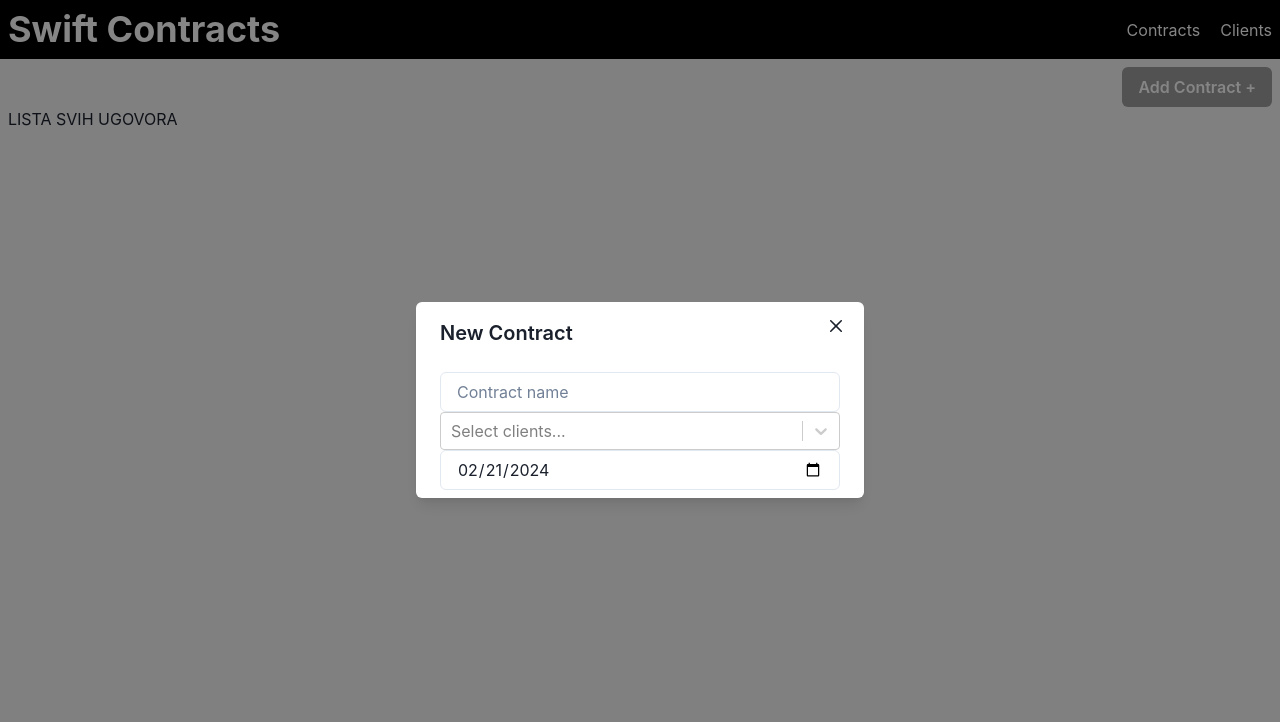
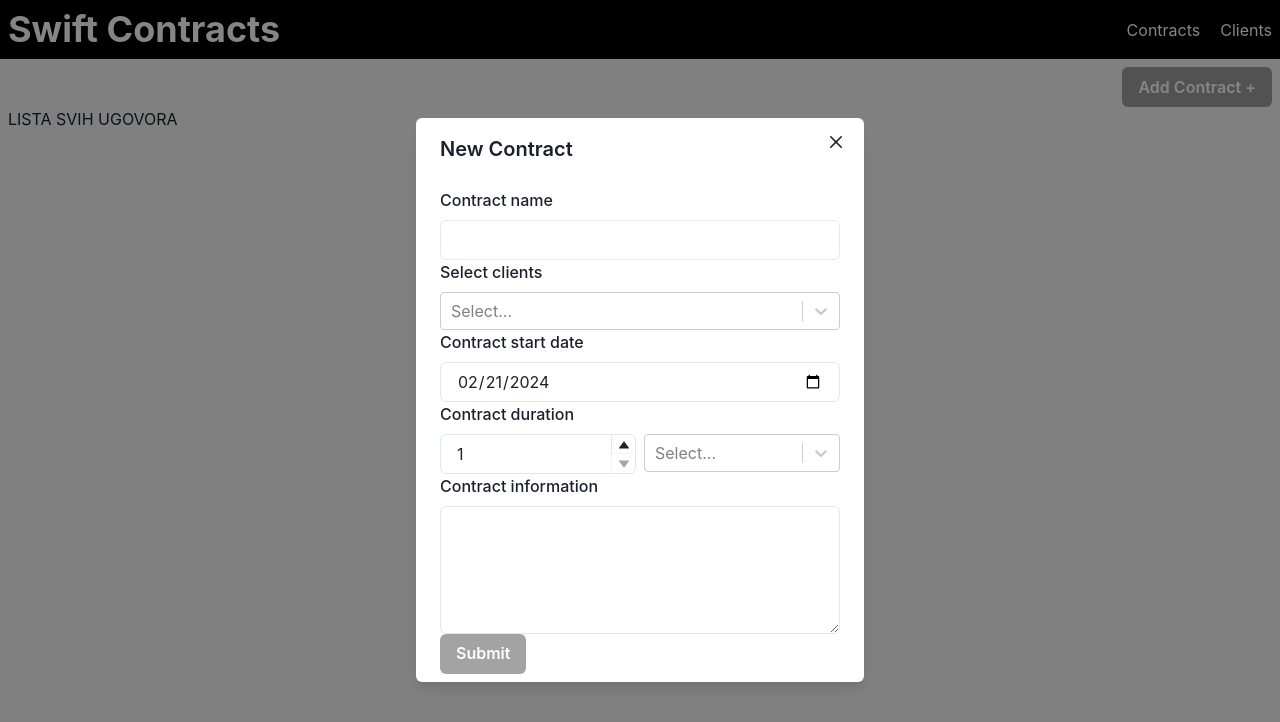
Before and after one commit to dariovargaos/helioz-assignment, a React (Vite) app in the folder swift-contracts/: page /contracts in a window 1280 px wide. Both pictures are taken after a click on the button "Add Contract +". Shown: the top 722 px of the page. Built offline with nearby package versions, Linux system fonts and the light colour scheme.

Commit message:
Added forms for adding contracts and clients using react hook form

```diff
--- a/swift-contracts/src/pages/Clients.tsx
+++ b/swift-contracts/src/pages/Clients.tsx
@@ -1,13 +1,147 @@
-import { Box, Button, Flex } from "@chakra-ui/react";
+import { useState } from "react";
+import { Controller, useForm } from "react-hook-form";
+import Select from "react-select";
+import {
+  Box,
+  Button,
+  Flex,
+  FormControl,
+  FormLabel,
+  Input,
+  Modal,
+  ModalOverlay,
+  ModalContent,
+  ModalHeader,
+  ModalBody,
+  ModalCloseButton,
+  Text,
+} from "@chakra-ui/react";
+export default function Dashboard() {
+  const [isOpenModal, setIsOpenModal] = useState<boolean>(false);
 
-export default function Dashboard() {
+  const closeModal = () => {
+    reset();
+    setIsOpenModal(false);
+  };
+
+  const {
+    register,
+    handleSubmit,
+    reset,
+    formState: { errors },
+  } = useForm();
+
+  const onSubmit = (data) => {
+    console.log(data);
+
+    reset();
+    closeModal();
+  };
   return (
     <Box as="main" p={2}>
       <Flex justify="flex-end">
-        <Button colorScheme="blackAlpha">Add Client +</Button>
+        <Button onClick={() => setIsOpenModal(true)} colorScheme="blackAlpha">
+          Add Client +
+        </Button>
       </Flex>
 
       <Box>LISTA SVIH KLIJENATA</Box>
+
+      <Modal isOpen={isOpenModal} onClose={closeModal} isCentered>
+        <ModalOverlay />
+        <ModalContent>
+          <ModalHeader>New Client</ModalHeader>
+          <ModalCloseButton />
+          <ModalBody>
+            <form onSubmit={handleSubmit(onSubmit)}>
+              <FormControl>
+                <FormLabel>Name</FormLabel>
+                <Input
+                  {...register("clientName", {
+                    required: {
+                      value: true,
+                      message: "Name is required.",
+                    },
+                  })}
+                  type="text"
+                />
+                {errors.clientName?.message && (
+                  <Text color="red">{errors.clientName.message}</Text>
+                )}
+              </FormControl>
+
+              <FormControl>
+                <FormLabel>ID Number</FormLabel>
+                <Input
+                  {...register("clientIdNumber", {
+                    required: {
+                      value: true,
+                      message: "ID is required.",
+                    },
+                  })}
+                  type="number"
+                />
+                {errors.clientIdNumber?.message && (
+                  <Text color="red">{errors.clientIdNumber.message}</Text>
+                )}
+              </FormControl>
+
+              <FormControl>
+                <FormLabel>Address</FormLabel>
+                <Input
+                  {...register("clientAddress", {
+                    required: {
+                      value: true,
+                      message: "Address is required.",
+                    },
+                  })}
+                  type="text"
+                />
+                {errors.clientAddress?.message && (
+                  <Text color="red">{errors.clientAddress.message}</Text>
+                )}
+              </FormControl>
+              <FormControl>
+                <FormLabel>Email</FormLabel>
+                <Input
+                  {...register("clientEmail", {
+                    required: {
+                      value: true,
+                      message: "Email is required.",
+                    },
+                    pattern: {
+                      value: /^[a-zA-Z0-9._-]+@[a-zA-Z0-9.-]+\.[a-zA-Z]{2,6}$/,
+                      message: "Invalid email address",
+                    },
+                  })}
+                  type="email"
+                />
+                {errors.clientEmail?.message && (
+                  <Text color="red">{errors.clientEmail.message}</Text>
+                )}
+              </FormControl>
+              <FormControl>
+                <FormLabel>Contact number</FormLabel>
+                <Input
+                  {...register("clientContactNumber", {
+                    required: {
+                      value: true,
+                      message: "Contact number is required.",
+                    },
+                  })}
+                  type="number"
+                />
+                {errors.clientContactNumber?.message && (
+                  <Text color="red">{errors.clientContactNumber.message}</Text>
+                )}
+              </FormControl>
+              <Button type="submit" colorScheme="blackAlpha">
+                Submit
+              </Button>
+            </form>
+          </ModalBody>
+        </ModalContent>
+      </Modal>
     </Box>
   );
 }
--- a/swift-contracts/src/pages/Contracts.tsx
+++ b/swift-contracts/src/pages/Contracts.tsx
@@ -6,6 +6,7 @@ import {
   Button,
   Flex,
   FormControl,
+  FormLabel,
   Input,
   Modal,
   ModalOverlay,
@@ -13,6 +14,11 @@ import {
   ModalHeader,
   ModalBody,
   ModalCloseButton,
+  NumberInput,
+  NumberInputField,
+  NumberInputStepper,
+  NumberIncrementStepper,
+  NumberDecrementStepper,
   Textarea,
   Text,
 } from "@chakra-ui/react";
@@ -21,7 +27,11 @@ export default function Dashboard() {
   const [isOpenModal, setIsOpenModal] = useState<boolean>(false);
 
   const closeModal = () => {
+    reset();
     setIsOpenModal(false);
+
+    setValue("contractDurationNumber", 1);
+    setValue("contractDurationInUnit", null);
   };
 
   const {
@@ -30,7 +40,17 @@ export default function Dashboard() {
     reset,
     control,
     formState: { errors },
+    setValue,
   } = useForm();
+
+  const onSubmit = (data) => {
+    console.log(data);
+
+    reset();
+    setValue("contractDurationNumber", 1);
+    setValue("contractDurationInUnit", null);
+    closeModal();
+  };
   return (
     <Box as="main" p={2}>
       <Flex justify="flex-end">
@@ -47,8 +67,9 @@ export default function Dashboard() {
           <ModalHeader>New Contract</ModalHeader>
           <ModalCloseButton />
           <ModalBody>
-            <form>
+            <form onSubmit={handleSubmit(onSubmit)}>
               <FormControl>
+                <FormLabel>Contract name</FormLabel>
                 <Input
                   {...register("contractName", {
                     required: {
@@ -56,14 +77,18 @@ export default function Dashboard() {
                       message: "Contract name is required.",
                     },
                   })}
-                  placeholder="Contract name"
                   type="text"
                 />
+                {errors.contractName?.message && (
+                  <Text color="red">{errors.contractName.message}</Text>
+                )}
               </FormControl>
               <FormControl>
-                <Select placeholder="Select clients..." />
+                <FormLabel>Select clients</FormLabel>
+                <Select />
               </FormControl>
               <FormControl>
+                <FormLabel>Contract start date</FormLabel>
                 <Controller
                   render={({ field }) => (
                     <Input
@@ -78,6 +103,68 @@ export default function Dashboard() {
                   defaultValue={new Date().toISOString().split("T")[0]}
                 />
               </FormControl>
+
+              <FormLabel>Contract duration</FormLabel>
+              <Flex gap={2}>
+                <FormControl>
+                  <Controller
+                    name="contractDurationNumber"
+                    control={control}
+                    defaultValue={1}
+                    render={({ field }) => (
+                      <NumberInput {...field} min={1} max={100}>
+                        <NumberInputField />
+                        <NumberInputStepper>
+                          <NumberIncrementStepper />
+                          <NumberDecrementStepper />
+                        </NumberInputStepper>
+                      </NumberInput>
+                    )}
+                  />
+                </FormControl>
+
+                <FormControl>
+                  <Controller
+                    name="contractDurationInUnit"
+                    control={control}
+                    rules={{ required: "Please select days, months or years." }}
+                    render={({ field }) => (
+                      <Select
+                        {...field}
+                        options={[
+                          { value: "days", label: "Days" },
+                          { value: "months", label: "Months" },
+                          { value: "years", label: "Years" },
+                        ]}
+                      />
+                    )}
+                  />
+                  {errors.contractDurationInUnit?.message && (
+                    <Text color="red">
+                      {errors.contractDurationInUnit.message}
+                    </Text>
+                  )}
+                </FormControl>
+              </Flex>
+
+              <FormControl>
+                <FormLabel>Contract information</FormLabel>
+                <Textarea
+                  {...register("contractInformation", {
+                    required: {
+                      value: true,
+                      message: "Please enter contract details.",
+                    },
+                  })}
+                  rows={5}
+                />
+                {errors.contractInformation?.message && (
+                  <Text color="red">{errors.contractInformation.message}</Text>
+                )}
+              </FormControl>
+              <Button type="submit" colorScheme="blackAlpha">
+                Submit
+              </Button>
             </form>
           </ModalBody>
         </ModalContent>
```
